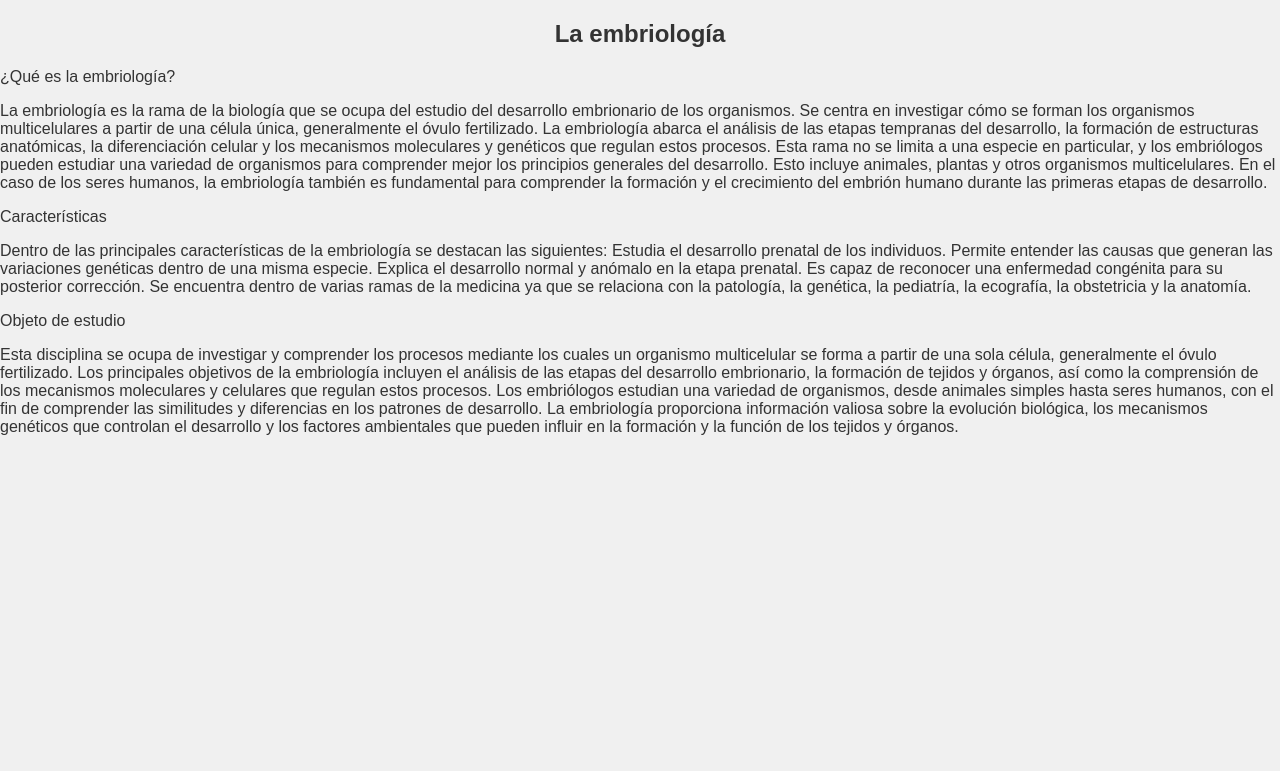
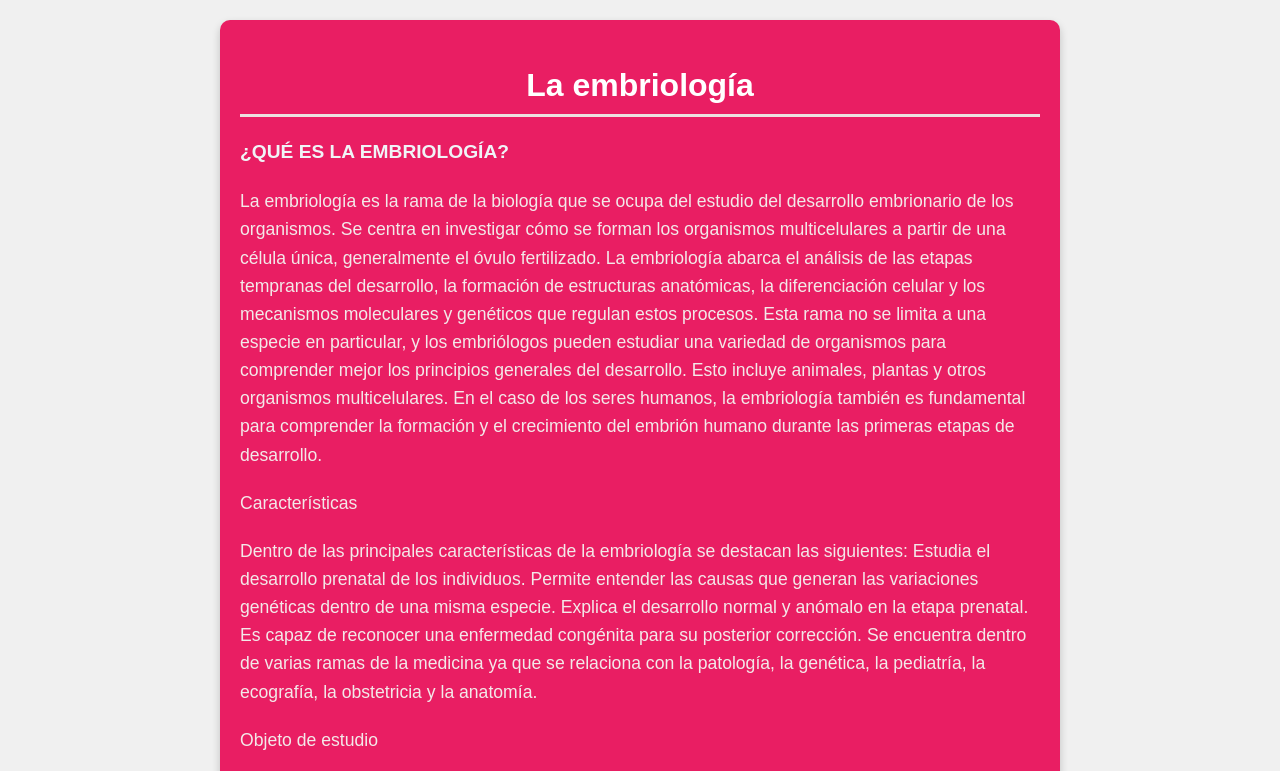
Before and after one commit to maximilianoprog/GESTACIONBEBE, a plain HTML site: page embriologia.html in a window 1280 px wide. Shown: the top 771 px of the page. Drawn offline with Linux system fonts and the light colour scheme.

Commit message:
Se agrega el mensaje en el main

```diff
--- a/embriologia.html
+++ b/embriologia.html
@@ -7,7 +7,9 @@
     <link rel="stylesheet" href="styles.css">
 </head>
 <body>
-  <div class="prueba">
+
+
+  <div class="pruebas">
     <div class="emb">
       <h2>La embriología</h2>
       <p>¿Qué es la embriología?</p>
--- a/responsive.css
+++ b/responsive.css
@@ -22,7 +22,7 @@
 
     /* Estilos para el ícono de cierre (X) */
     .hamburger i, .close i {
-      color: white;
+      color: rgb(31, 6, 6);    /*TRES LINEAS*/
       font-size: 20px;
     }
 
@@ -47,13 +47,13 @@
       flex-direction: column;
       justify-content: center;
       align-items: center;
-      background-color: #e9e9f0;
+      background-color: #ebebf1;   /* FONDO EN DOND EESTA ADNN Y EMB*/
       position: absolute;
       top: 60px;
       left: 0;
       right: 0;
       z-index: 1;
-      color: white;
+      color: rgb(226, 46, 130); /* PUNTITO AL LADO DE ADN */
     }
 
     /* Espaciado entre elementos del menú */
@@ -89,6 +89,33 @@
       margin: 0 15px;
     }
   }
+
+
+
+.emb {
+
+
+  padding: 15px;
+
+
+  margin: 10px;
+      }
+
+
+
+  .emb h2 {
+
+
+  font-size: 1.8rem;
+      }
+
+
+
+  .emb p {
+          font-size: 1rem;
+      }
+
+
 
 
 
--- a/styles.css
+++ b/styles.css
@@ -8,8 +8,8 @@ body {
 }
 
 header {
-    background-color: #007acc;
-    color: white;
+    background-color: #cf1481;  /*#007acc*/
+    color: rgb(241, 240, 240);
     text-align: center;
     padding: 20px;
 }
@@ -38,12 +38,18 @@ h2 {
     text-align: center;
 }
 
+
+
+
+
+
+
 .form-container {
     margin: 20px;
     padding: 20px;
     background-color: white;
     border-radius: 8px;
-    box-shadow: 0 2px 4px rgba(0, 0, 0, 0.1);
+    box-shadow: 0 2px 4px rgba(5, 5, 5, 0.1);
 }
 
 form {
@@ -64,7 +70,7 @@ input, textarea {
 
 button {
     padding: 10px;
-    background-color: #007acc;
+    background-color: #cc0077;  /*FONDO DONDE ESTA ENVIAR*/
     color: white;
     border: none;
     border-radius: 4px;
@@ -72,10 +78,70 @@ button {
 }
 
 button:hover {
-    background-color: #005f99;
+    background-color: #036fb3;
 }
 
 footer {
     text-align: center;
     margin: 20px 0;
 }
+
+
+
+
+
+
+    /* Estilos para la clase "pruebas" */
+    .pruebas {
+
+       display: flex;
+       justify-content: center;
+       align-items: center;
+        /*min-height: 100vh;*/
+       padding: 20px;
+
+    }
+
+
+
+    /* Estilos para el contenedor de embriología */
+    .emb {
+
+    background-color: #e91e63; /* Color rosa fuerte para el contenedor */
+    border-radius: 10px;
+    padding: 20px;
+    max-width: 800px;
+    box-shadow: 0 4px 8px rgba(0, 0, 0, 0.2);
+    }
+
+
+    /* Estilos de texto */
+    .emb h2 {
+
+    font-size: 2rem;
+    color: #ffffff; /* Texto blanco */
+    text-align: center;
+    margin-bottom: 20px;
+    border-bottom: 3px solid #ece1e0; /* Línea decorativa roja */
+    padding-bottom: 10px;
+    }
+
+    .emb p {
+
+    line-height: 1.6;
+    font-size: 1.1rem;
+    color: #f3e9e9;   /*letras */
+    margin-bottom: 20px;
+    }
+
+
+
+    /* Estilo para títulos de sección */
+    .emb p:first-of-type {
+
+
+    font-weight: bold;
+    color: #f0f4f7; /* Color rojo para destacar los títulos de las secciones */
+    font-size: 1.2rem;
+    text-transform: uppercase;
+    }
```
Also changed, not shown: adn.html (+1 -1 lines), index.html (+3 -3 lines).
